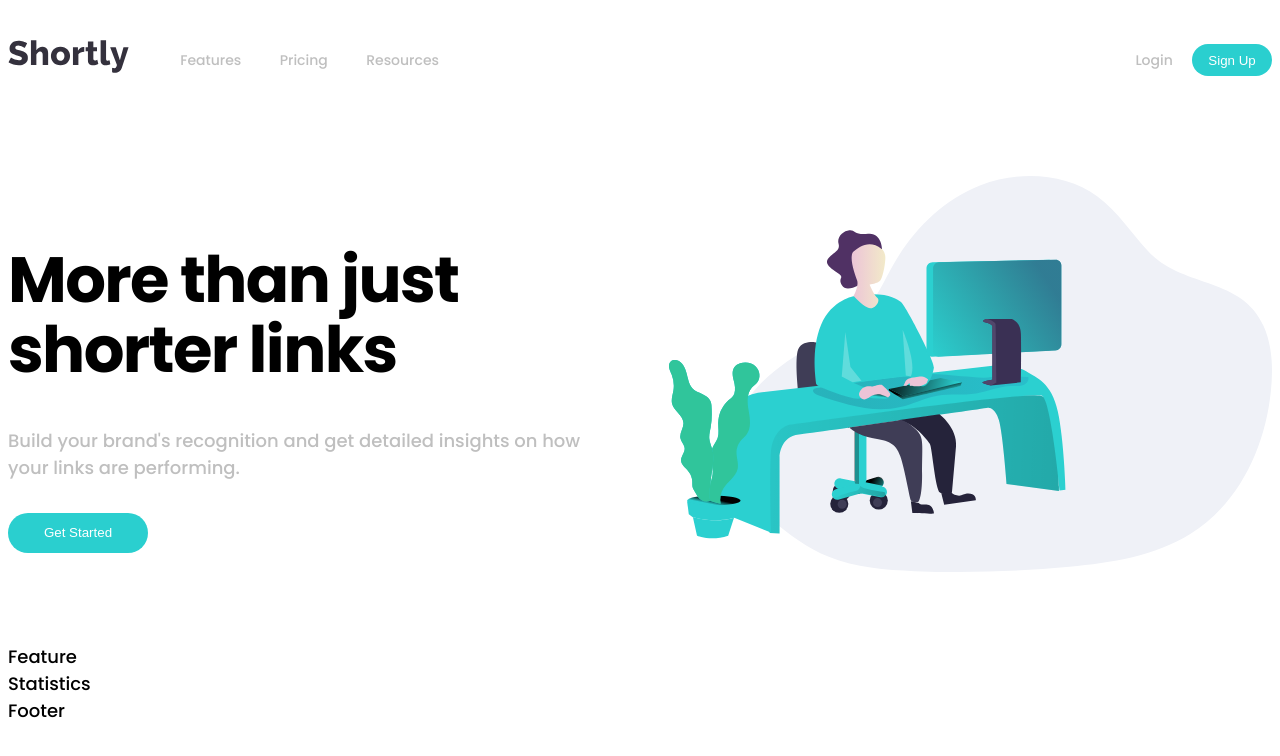
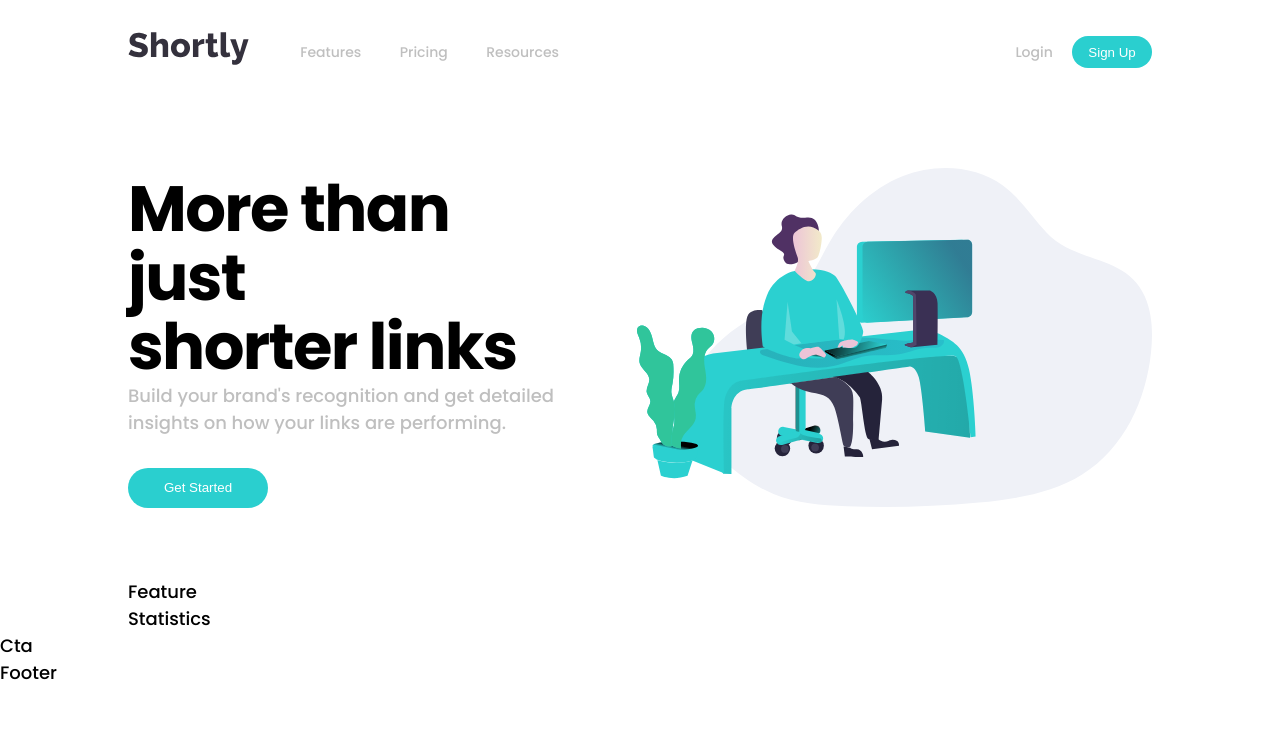
Before and after one commit to paulonkt/React-Infinitas-Learning-SEP-URL-Shortner, a React (Create React App) app in the folder app/: page / in a window 1280 px wide. Shown: the top 756 px of the page. Built offline with nearby package versions, Linux system fonts and the light colour scheme.

Commit message:
Boxed and Fluid styles added in App

```diff
--- a/app/src/App.css
+++ b/app/src/App.css
@@ -1,3 +1,8 @@
+* {
+	margin: 0;
+	padding: 0;
+}
+
 a {
 	text-decoration: none;
 }
@@ -6,3 +11,14 @@ body {
 	font-family: var(--font-family);
 	font-size: 18px;
 }
+
+@media only screen and (min-width: 1024px) {
+	.sep__boxed {
+		margin: auto;
+		width: 1024px;
+	}
+	.sep__fluid {
+		margin: auto;
+		width: 100%;
+	}
+}
--- a/app/src/App.tsx
+++ b/app/src/App.tsx
@@ -1,16 +1,21 @@
 import React from 'react';
 import './App.css';
-import { Feature, Footer, Header, Navbar, Statistics, } from './components';
+import { Cta, Feature, Footer, Header, Navbar, Statistics, } from './components';
 
 function App() {
   return (
-    <div className="App">
+    <div className="sep__app">
 		<div className="navgation-bar">
-			<Navbar/>
-			<Header/>
-			<Feature/>
-			<Statistics/>
-			<Footer/>
+			<div className='sep__boxed'>
+				<Navbar/>
+				<Header/>
+				<Feature/>
+				<Statistics/>
+			</div>
+			<div className='sep__fluid'>
+				<Cta/>
+				<Footer/>
+			</div>
 		</div>
     </div>
   );
```
